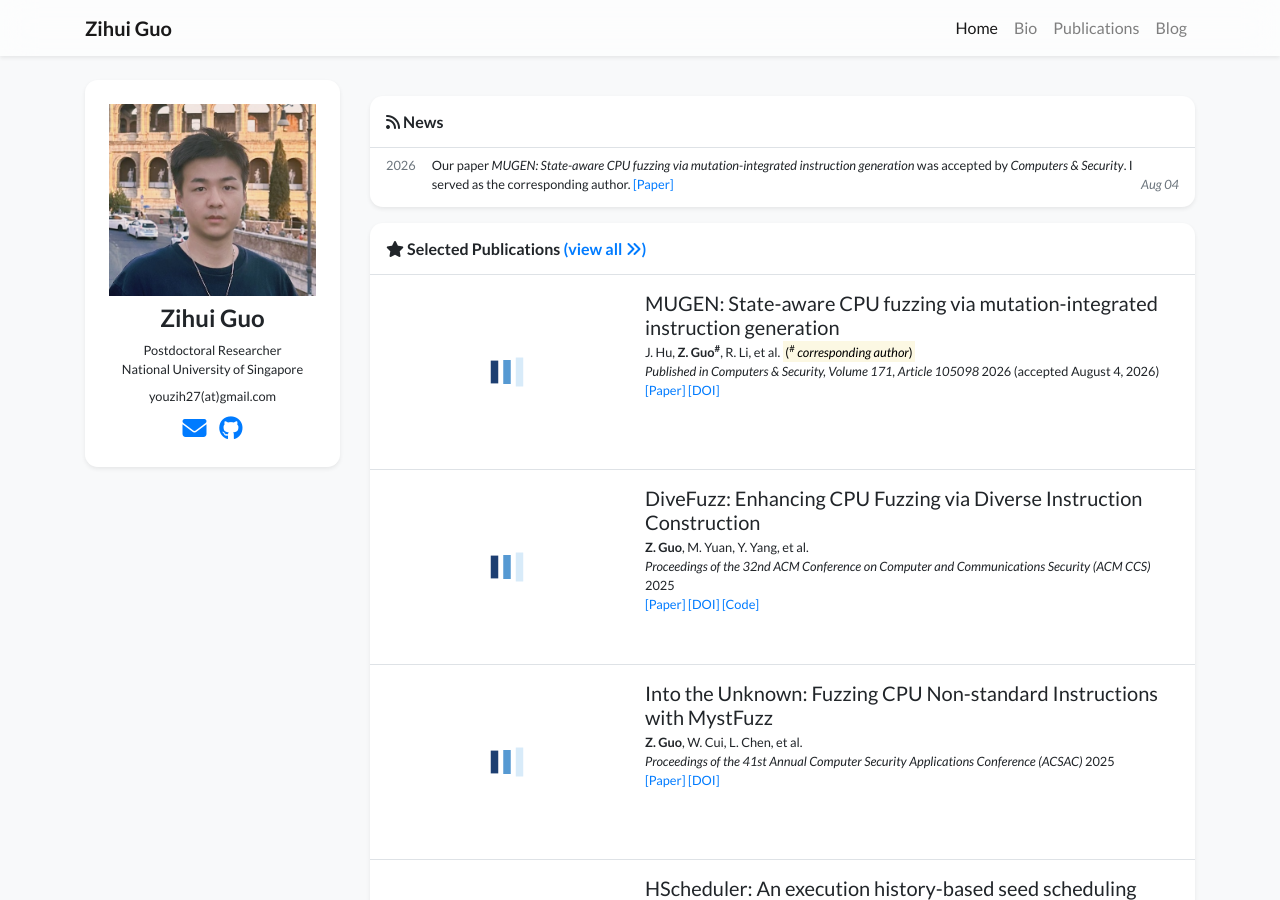
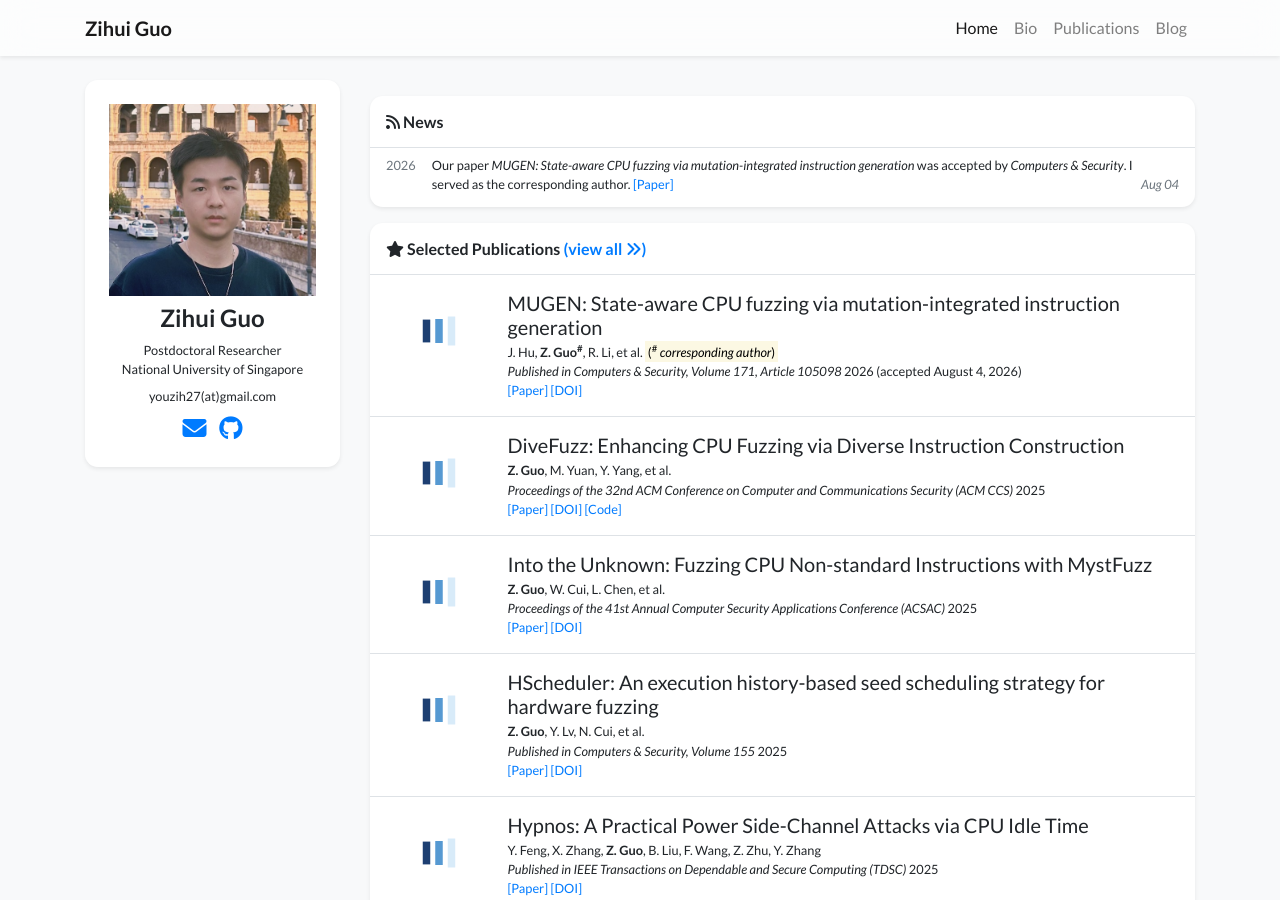
Before and after one commit to youzi27/youzi27.github.io, a Jekyll site: the page built from index.html, in a window 1280 px wide and 900 px high. Built offline with Jekyll 4.4.1, drawn with Linux system fonts in a browser that asks for light colours; nearby versions of some CDN libraries; a style sheet for code colours, icons or effects is not loaded.

Commit message:
Shrink publication cover thumbnails on desktop
Covers took 4/12 of the row; now use col-md-3 col-xl-2, matching the
generated bubble-hash graphic so all publication rows align.

Co-Authored-By: Claude Opus 5 (1M context) <noreply@anthropic.com>

```diff
--- a/_includes/widgets/publication_item.html
+++ b/_includes/widgets/publication_item.html
@@ -1,14 +1,14 @@
 {% assign item = include.item %}
 <div class="d-none d-md-block">
     <div class="row no-gutters {% unless include.hide_bottom_border %}border-bottom{% endunless %} border-gray">
-        <div class="{% if item.cover %}col-md-4{% else %}col-md-3 col-xl-2{% endif %} mb-md-0 p-md-3">
+        <div class="col-md-3 col-xl-2 mb-md-0 p-md-3">
             {%- if item.cover -%}
             <img data-src="{{ item.cover | relative_url }}" alt="{{ item.title }}" class="lazy w-100 rounded-sm" src="{{ '/assets/images/empty_300x200.png' | relative_url }}">
             {%- else -%}
             <svg class="bubble-visual-hash lazy w-100 rounded-sm" data-bubble-visual-hash="{{ item.id }}" viewBox="0 0 300 200"></svg>
             {%- endif -%}
         </div>
-        <div class="{% if item.cover %}col-md-8{% else %}col-md-9 col-xl-10{% endif %} p-3 pl-md-0">
+        <div class="col-md-9 col-xl-10 p-3 pl-md-0">
             <h5 class="mt-0 mb-1 font-weight-normal">{{ item.title }}</h5>
             <p class="mt-0 mb-0 small">{% include widgets/author_list.html authors=item.authors %}</p>
             <p class="mt-0 mb-0 small">{{item.pub_pre}}<i>{{ item.pub }}</i>{{ item.pub_post }} {{ item.pub_date }} {{ item.pub_last }} <span data-semantic-scholar-id="{{ item.semantic_scholar_id }}"></span></p>
```
